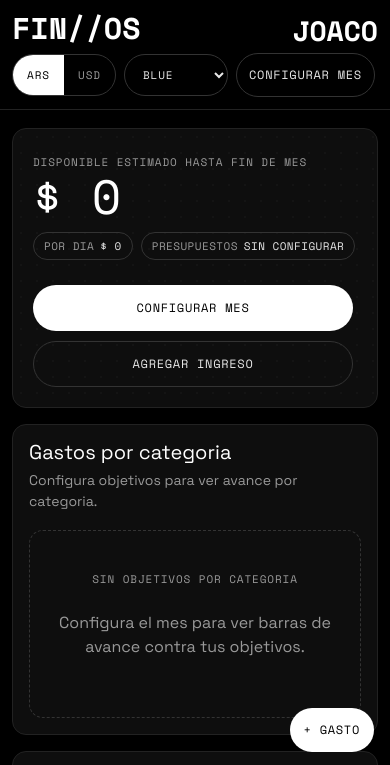
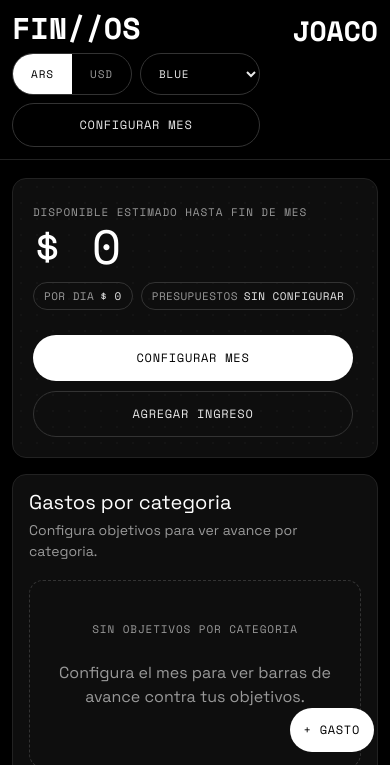
Before and after one commit to joaquingalatto/FIN-OS, a website with bundled scripts: page index.html in a window 390 px wide. Shown: the top 765 px of the page. Built offline with nearby package versions, Linux system fonts and the light colour scheme; no server answers; a web font is replaced by a local one.

Commit message:
Fix mobile header control spacing

```diff
--- a/assets/finance-styles.css
+++ b/assets/finance-styles.css
@@ -1208,10 +1208,14 @@ button:disabled {
   .topbar-actions {
     width: 100%;
     display: grid;
-    grid-template-columns: minmax(0, 1fr) minmax(104px, 0.72fr) auto;
+    grid-template-columns: repeat(2, minmax(0, 1fr));
     align-items: center;
     gap: 8px;
-    justify-content: space-between;
+  }
+
+  .topbar-actions > .btn-secondary {
+    grid-column: 1 / -1;
+    width: 100%;
   }
 
   .segmented {
@@ -1221,7 +1225,7 @@ button:disabled {
 
   .segmented button {
     min-width: 0;
-    padding: 0 10px;
+    padding: 0 12px;
   }
 
   .select-wrap select {
```
